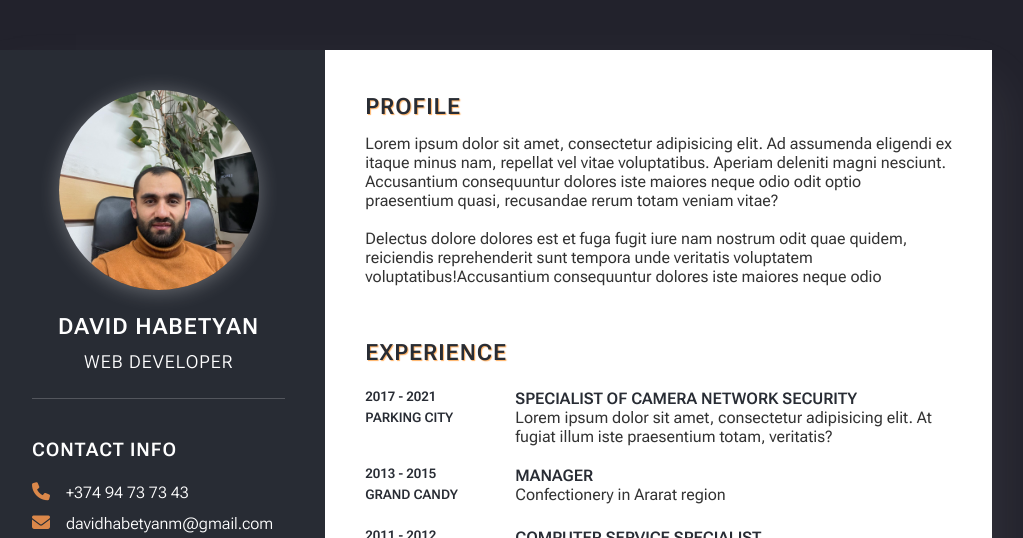
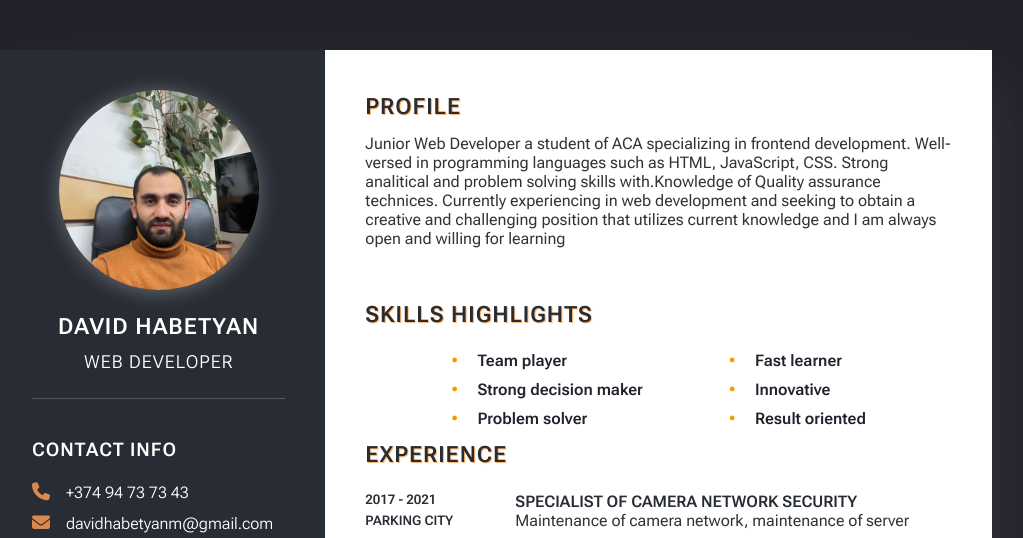
Before and after one commit to DavIdHabeTyan/CV-David-Habetyan, a website: page index.html in a window 1280 px wide. Shown: the top 538 px of the page, without its empty margins (148-1171 px from the left). Drawn offline with Linux system fonts and the light colour scheme.

Commit message:
changed profi added skills highlights

```diff
--- a/index.html
+++ b/index.html
@@ -53,13 +53,13 @@
       <h3 class="title">Education</h3>
       <ul>
         <li>
+          <h5>2021 -2022</h5>
+          <h4>Course of JavaScript at ACA</h4>
+        </li>
+        <li>
           <h5>2009-2013</h5>
           <h4>National Polytechnic University </h4>
           <h4>Bachelor in Informational technologies and Automation in Banking system</h4>
-        </li>
-        <li>
-          <h5>2021 -2022</h5>
-          <h4>Course of JavaScript at ACA</h4>
         </li>
       </ul>
     </div>
@@ -91,19 +91,36 @@
   <div class="right_Side">
     <div class="about">
       <h2 class="titleSecond">Profile</h2>
-      <p>Lorem ipsum dolor sit amet, consectetur adipisicing
-        elit. Ad assumenda eligendi ex itaque minus nam,
-        repellat vel vitae voluptatibus. Aperiam deleniti
-        magni nesciunt. Accusantium consequuntur dolores iste
-        maiores neque odio odit optio praesentium quasi,
-        recusandae rerum totam veniam vitae? <br><br>Delectus dolore
-        dolores est et fuga fugit iure nam nostrum odit quae
-        quidem, reiciendis reprehenderit sunt
-        tempora unde veritatis voluptatem voluptatibus!Accusantium
-        consequuntur dolores iste
-        maiores neque odio</p>
+      <p>Junior Web Developer a student of ACA specializing in frontend development.
+        Well-versed in programming languages such as HTML, JavaScript, CSS. Strong analitical
+        and problem solving skills with.Knowledge of Quality assurance technices.
+        Currently experiencing in web development and seeking to obtain a creative and challenging position
+        that utilizes current knowledge and I am always open and willing for learning
+      </p>
     </div>
 
+
+    <div class="highlights">
+      <h4 class="titleSecond">Skills highlights</h4>
+      <div class="highlights_skills">
+        <div class="left">
+          <ul>
+            <li>Team player</li>
+            <li>Strong decision maker</li>
+            <li>Problem solver</li>
+          </ul>
+        </div>
+        <div class="right">
+          <ul>
+            <li>Fast learner</li>
+            <li>Innovative</li>
+            <li>Result oriented</li>
+          </ul>
+        </div>
+      </div>
+
+
+    </div>
     <!------------------ Experience ------------------->
     <div class="about">
       <h2 class="titleSecond">Experience</h2>
@@ -115,8 +132,7 @@
         </div>
         <div class="text">
           <h4>Specialist of Camera Network Security</h4>
-          <p>Lorem ipsum dolor sit amet, consectetur adipisicing elit.
-            At fugiat illum iste praesentium totam, veritatis?</p>
+          <p>Maintenance of camera network, maintenance of server</p>
         </div>
       </div>
       <div class="box">
--- a/style.css
+++ b/style.css
@@ -215,6 +215,29 @@ p {
     color: #333;
 }
 
+/*--------  Skills Highlights ---------*/
+
+.highlights_skills{
+    display: flex;
+    justify-content: space-evenly;
+}
+.highlights ul{
+    list-style: none;
+}
+.highlights ul li {
+    color: #22222c;
+    font-weight: 600;
+    margin: 10px 0;
+}
+
+.highlights ul li::before{
+    content: '\2022';
+    color: #fd9700;
+    display: inline-block;
+    width: 1em;
+    padding-right: 10px;
+}
+
 .about .box {
     display: flex;
     flex-direction: row;
@@ -239,7 +262,7 @@ p {
     color: #282c34;
 }
 
-/*------------------ Skills ----------*/
+/*------------------ Professional Skills ----------*/
 .skills .box {
     position: relative;
     width: 100%;
@@ -317,6 +340,8 @@ p {
     width: 61%;
 }
 
+
+
 /*-----------------  HOBBIES -------------*/
 
 .interest ul {
@@ -344,7 +369,7 @@ p {
 }
 
 
-@media (max-width: 800px ) {
+@media (max-width: 900px ) {
     .container {
         margin: 10px;
         grid-template-columns: repeat(1, 1fr);
```
